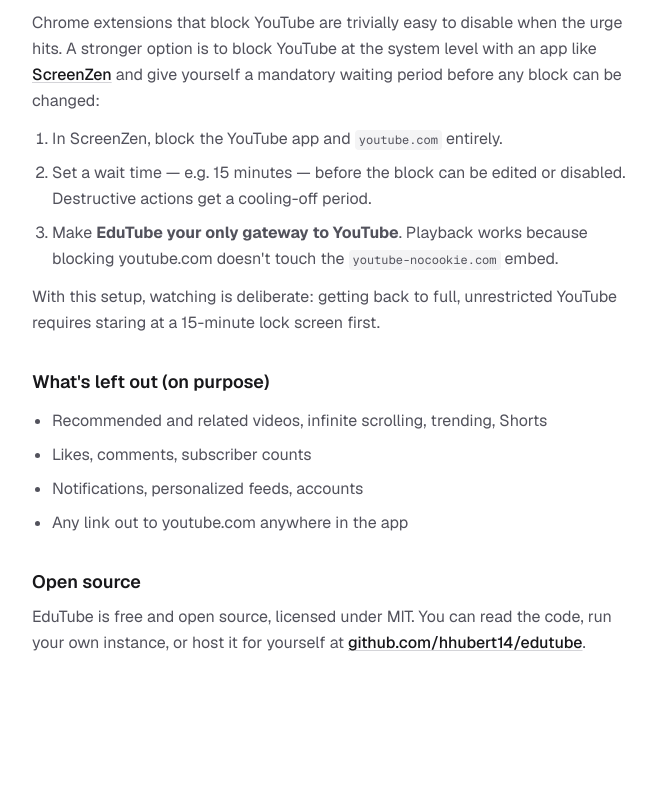
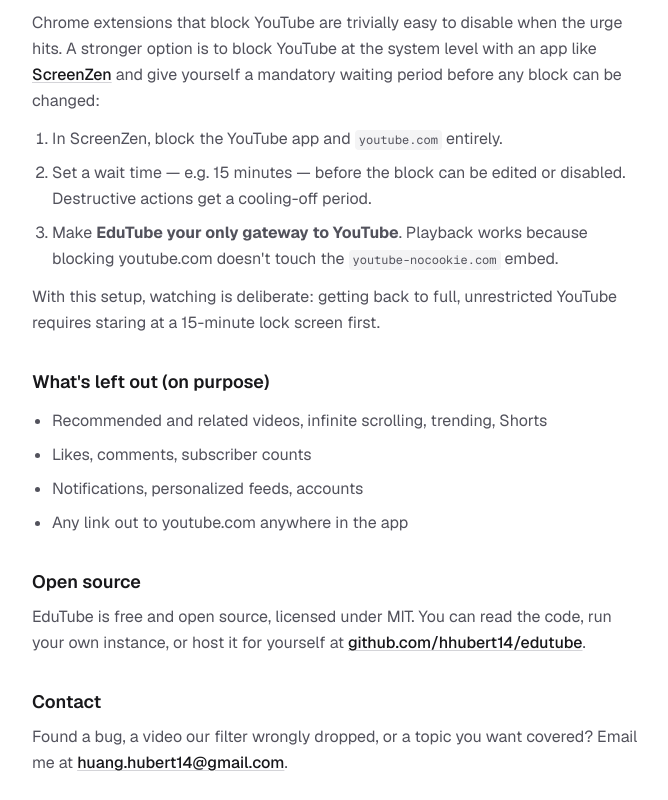
Before and after one commit to hhubert14/edutube, a Next.js app: page /about in a window 1280 px wide. Shown: the part 451-1251 px from the top of the page, without its empty margins (304-972 px from the left). Before the commit the page ends 1131 px from the top, so only its background shows below. Built offline with nearby package versions, Linux system fonts and the light colour scheme.

Commit message:
Add contact section with email for feedback and bug reports

```diff
--- a/app/about/page.tsx
+++ b/app/about/page.tsx
@@ -138,6 +138,21 @@
             .
           </p>
         </Section>
+
+        <Section>
+          <SectionTitle>Contact</SectionTitle>
+          <p className="mt-2">
+            Found a bug, a video our filter wrongly dropped, or a topic you want
+            covered? Email me at{" "}
+            <a
+              href="mailto:huang.hubert14@gmail.com"
+              className="font-medium text-zinc-900 underline decoration-zinc-300 underline-offset-2 hover:decoration-zinc-500 dark:text-zinc-100 dark:decoration-zinc-600"
+            >
+              huang.hubert14@gmail.com
+            </a>
+            .
+          </p>
+        </Section>
         </div>
       </div>
     </main>
```
